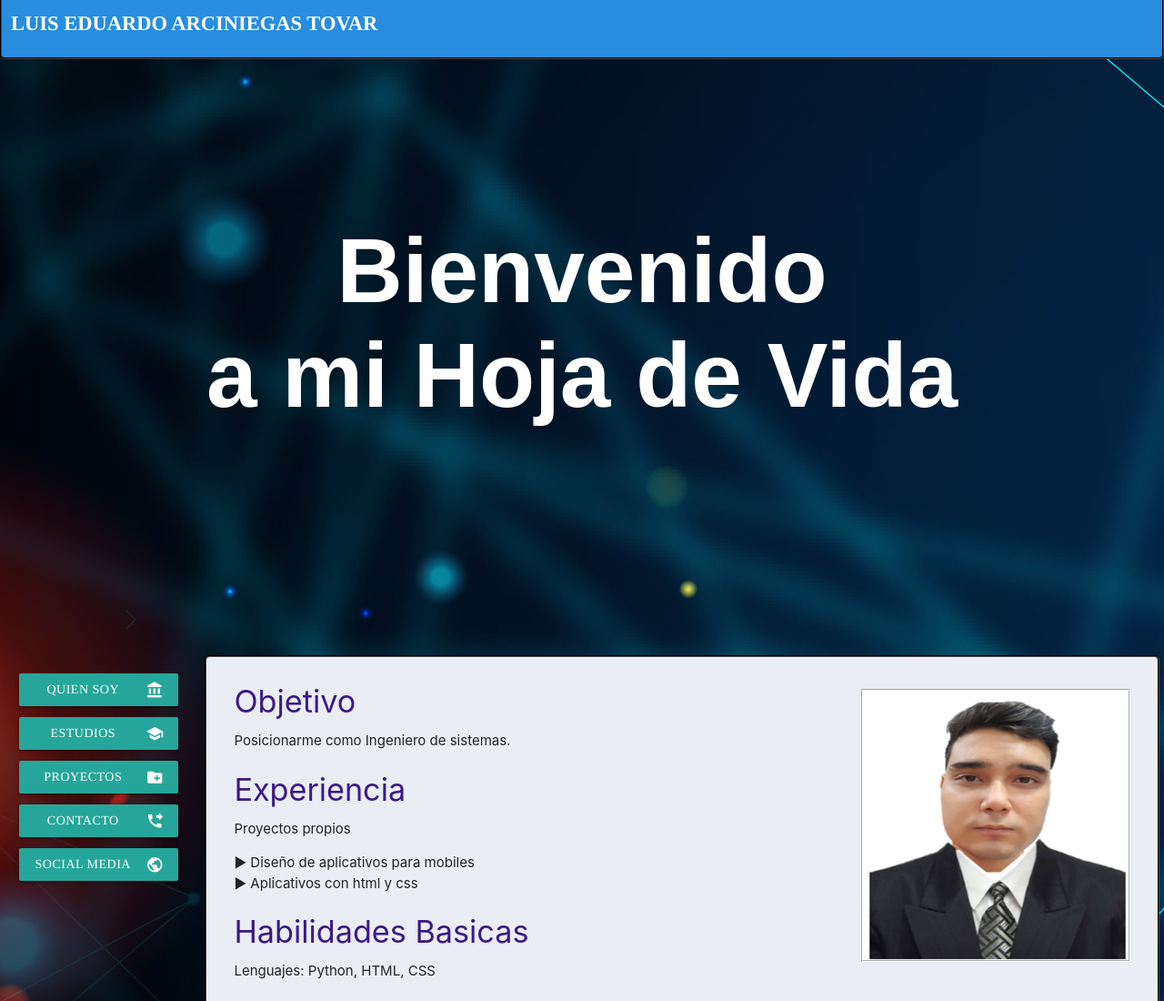
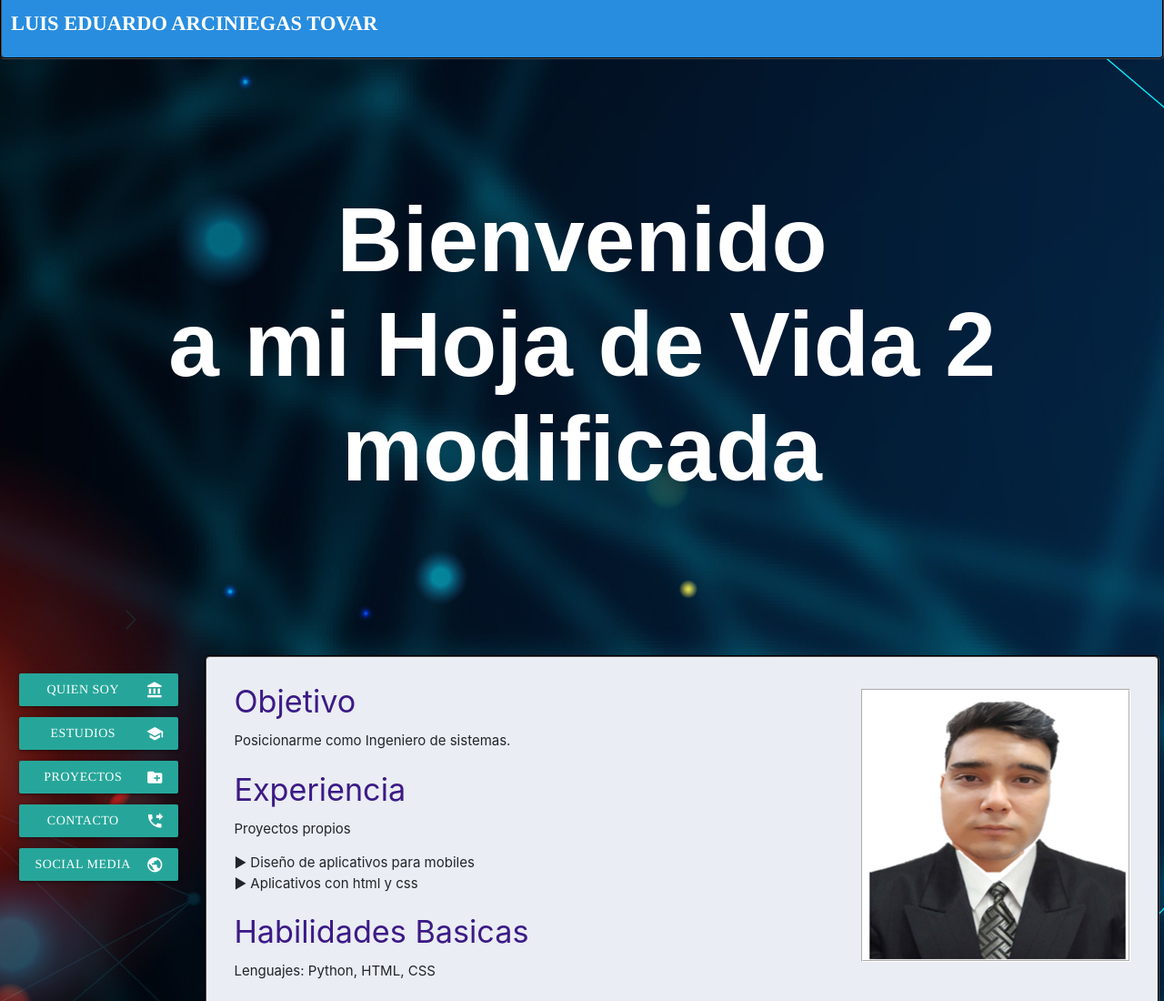
Before and after one commit to Luis-Arciniegas/mi-primer-hojaDeVida, a plain HTML site: page hojaDeVida/index.html in a window 1280 px wide. Shown: the top 1100 px of the page at 91% size. Drawn offline with nearby package versions, Linux system fonts and the light colour scheme; files whose address does not match are found by name.

Commit message:
Cambios realizados en index principal como 2 modificado

```diff
--- a/hojaDeVida/index.html
+++ b/hojaDeVida/index.html
@@ -23,7 +23,7 @@
     <div id="principal">
         <button class="scrollToBottom"> <b>Bienvenido
             <br>
-            a mi Hoja de Vida</b></button>
+            a mi Hoja de Vida 2 modificada</b></button>
     </div>
 
     <div class="izquierda">
```
